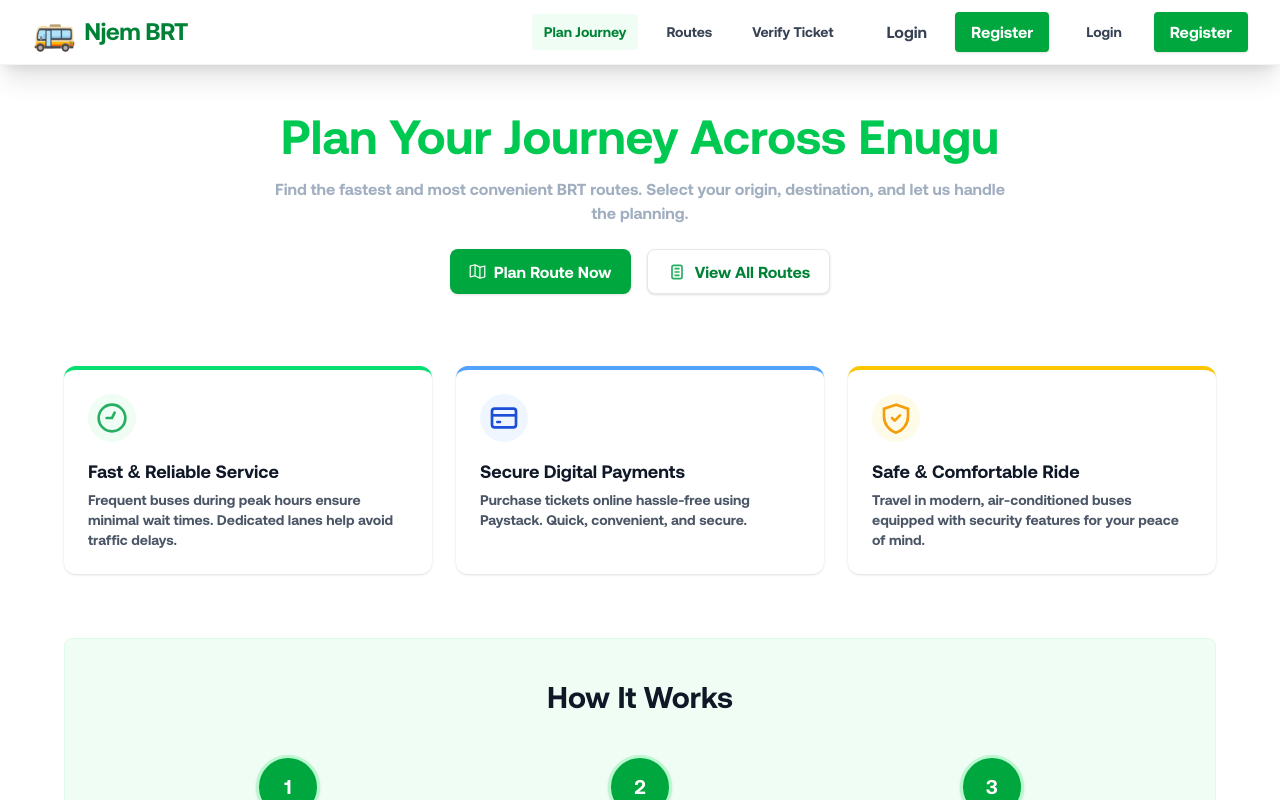
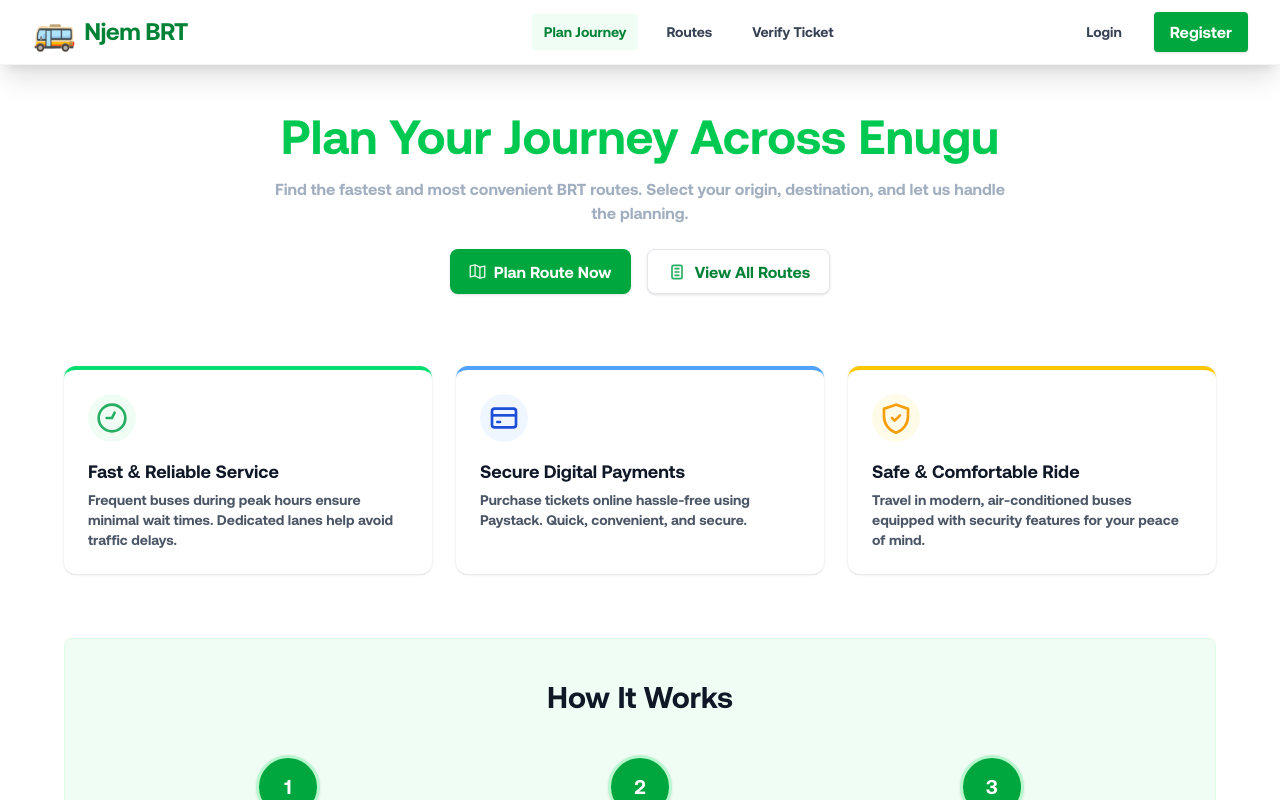
Before and after one commit to Gpcode233/enugu-brt-frontend, a React (Vite) app: page / in a window 1280 px wide. Shown: the top 800 px of the page. Built offline with nearby package versions, Linux system fonts and the light colour scheme.

Commit message:
Removed duplicate login and register links in navbar

```diff
--- a/src/App.jsx
+++ b/src/App.jsx
@@ -82,10 +82,10 @@ function Navbar() {
     <nav className="bg-white border-b border-gray-100 shadow-xl sticky top-0 z-30">
       <div className="max-w-7xl mx-auto px-4 lg:px-8 flex h-16 items-center justify-between">
         <div className="flex items-center gap-6">
-        <NavLink to="/" className="flex items-center font-bold text-green-700 text-2xl tracking-tight whitespace-nowrap">
-          <span className="text-4xl mr-2">🚌</span>
+          <NavLink to="/" className="flex items-center font-bold text-green-700 text-2xl tracking-tight whitespace-nowrap">
+            <span className="text-4xl mr-2">🚌</span>
             Njem BRT
-        </NavLink>
+          </NavLink>
           <div className="hidden md:flex gap-4 ml-80">
             <NavLink to="/" end className={({ isActive }) =>
               `text-sm px-3 py-2 font-medium rounded transition ${isActive ? 'text-green-700 font-semibold bg-green-50' : 'text-gray-700 hover:text-green-700'}`
@@ -98,16 +98,9 @@ function Navbar() {
             }>Verify Ticket</NavLink>
           </div>
         </div>
-        <div className="flex items-center gap-2">
-          <NavLink to="/users/login" className={({ isActive }) =>
-            `hidden md:inline-block px-4 py-2 rounded font-medium transition ${isActive ? 'underline text-green-700' : 'text-gray-700 hover:text-green-700'}`
-          }>Login</NavLink>
-          <NavLink to="/users/register" className={({ isActive }) =>
-            `ml-1 transition hidden md:inline-block rounded px-4 py-2 bg-green-600 hover:bg-green-700 text-white font-medium shadow ${isActive ? 'ring-2 ring-green-400' : ''}`
-          }>Register</NavLink>
-        </div>
-                {/* Desktop auth for user dashboard */}
-                <div className="hidden md:flex items-center gap-4 relative">
+
+        {/* Desktop auth for user dashboard */}
+        <div className="hidden md:flex items-center gap-4 relative">
           {!user ? (
             <>
               <NavLink to="/users/login" className={navLinkClass}>Login</NavLink>
```
